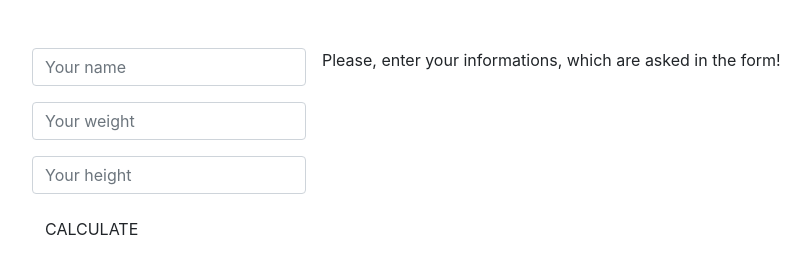
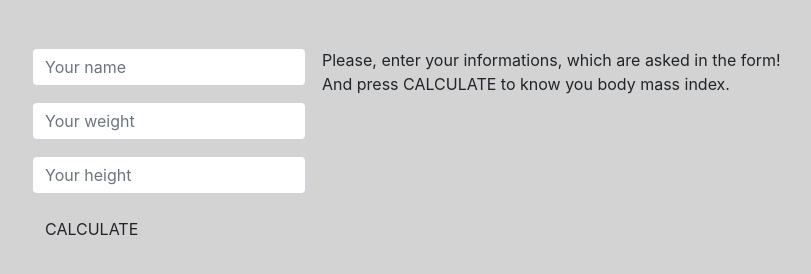
Before and after one commit to Umidjon95/ES6-beginner, a plain HTML site: page bmi/index.html in a window 1280 px wide. Shown: the whole page, without its empty margins (38-849 px from the left). Drawn offline with nearby package versions, Linux system fonts and the light colour scheme.

Commit message:
Update index.html

```diff
--- a/bmi/index.html
+++ b/bmi/index.html
@@ -10,7 +10,7 @@
     <title>How is your BMI</title>
  </head>
 
-<body>
+<body style="background-color: lightgray">
 
     <div class="container mt-5">
         <div class="row">
@@ -30,7 +30,8 @@
             </div>
 
             <div class="col-med-3 ml-3">
-                <div id="result">Please, enter your informations, which are asked in the form!</div>
+                <div id="result">Please, enter your informations, which are asked in the form!
+                <br>And press CALCULATE to know you body mass index.</div>
             </div>
         </div>
     </div>
```
